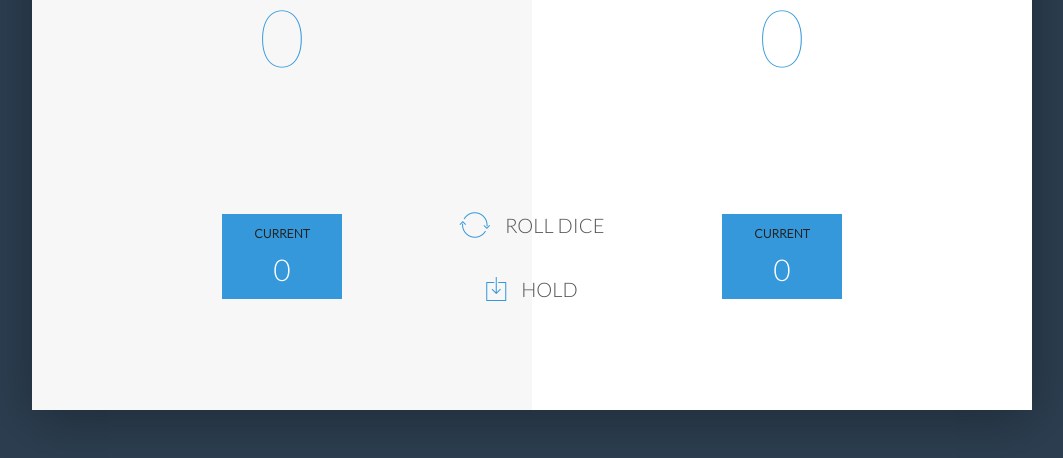
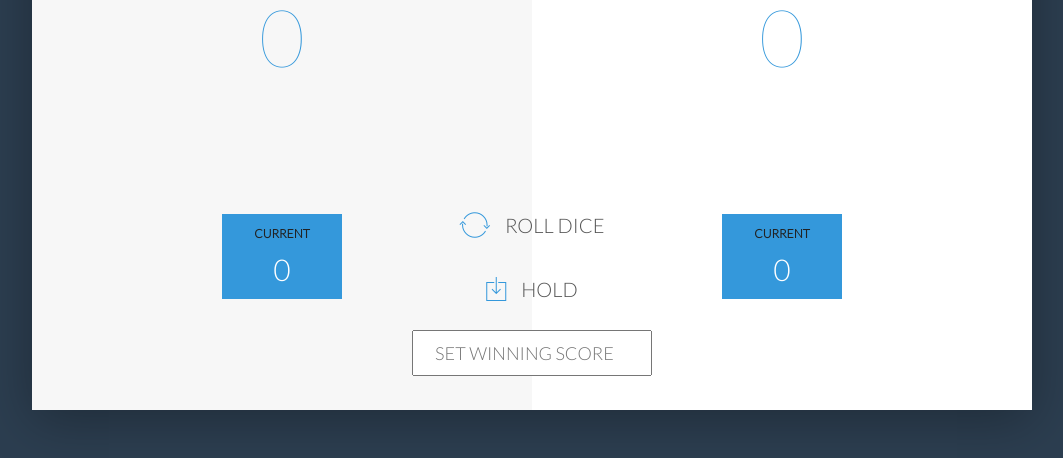
Before and after one commit to AshwinkumarPillai/Pig_Game, a plain HTML site: page index.html in a window 1280 px wide. Shown: the part 290-748 px from the top of the page, without its empty margins (108-1171 px from the left). Drawn offline with nearby package versions, Linux system fonts and the light colour scheme.

Commit message:
Ability to set winning score added

```diff
--- a/app.js
+++ b/app.js
@@ -36,9 +36,12 @@ document.querySelector(".btn-roll").addEventListener("click", function () {
 
 document.querySelector(".btn-hold").addEventListener("click", function () {
   if (isplaying) {
+    let fscore = document.querySelector(".final-score").value;
+    let win_score = 100;
+    if (fscore) win_score = fscore;
     scores[activePlayer] += roundScore;
     document.getElementById("score-" + activePlayer).textContent = scores[activePlayer];
-    if (scores[activePlayer] >= 100) {
+    if (scores[activePlayer] >= win_score) {
       isplaying = false;
       document.getElementById("name-" + activePlayer).textContent = "Winner!";
       document.querySelector(".dice").style.display = "none";
--- a/index.html
+++ b/index.html
@@ -33,6 +33,8 @@
             <button class="btn-roll"><i class="ion-ios-loop"></i>Roll dice</button>
             <button class="btn-hold"><i class="ion-ios-download-outline"></i>Hold</button>
 
+            <input type="number" placeholder="Set Winning Score" class="final-score"/>
+
             <img src="./assets/dice-5.png" alt="Dice" class="dice">
         </div>
 
--- a/style.css
+++ b/style.css
@@ -168,3 +168,21 @@ i {
   font-weight: 300;
   color: #4cd137;
 }
+
+.final-score {
+  position: absolute;
+  left: 50%;
+  transform: translateX(-50%);
+  top: 520px;
+  color: #555;
+  font-size: 18px;
+  font-family: "Lato";
+  text-align: center;
+  padding: 10px;
+  width: 240px;
+  text-transform: uppercase;
+}
+
+.final-score:focus {
+  outline: none;
+}
```
